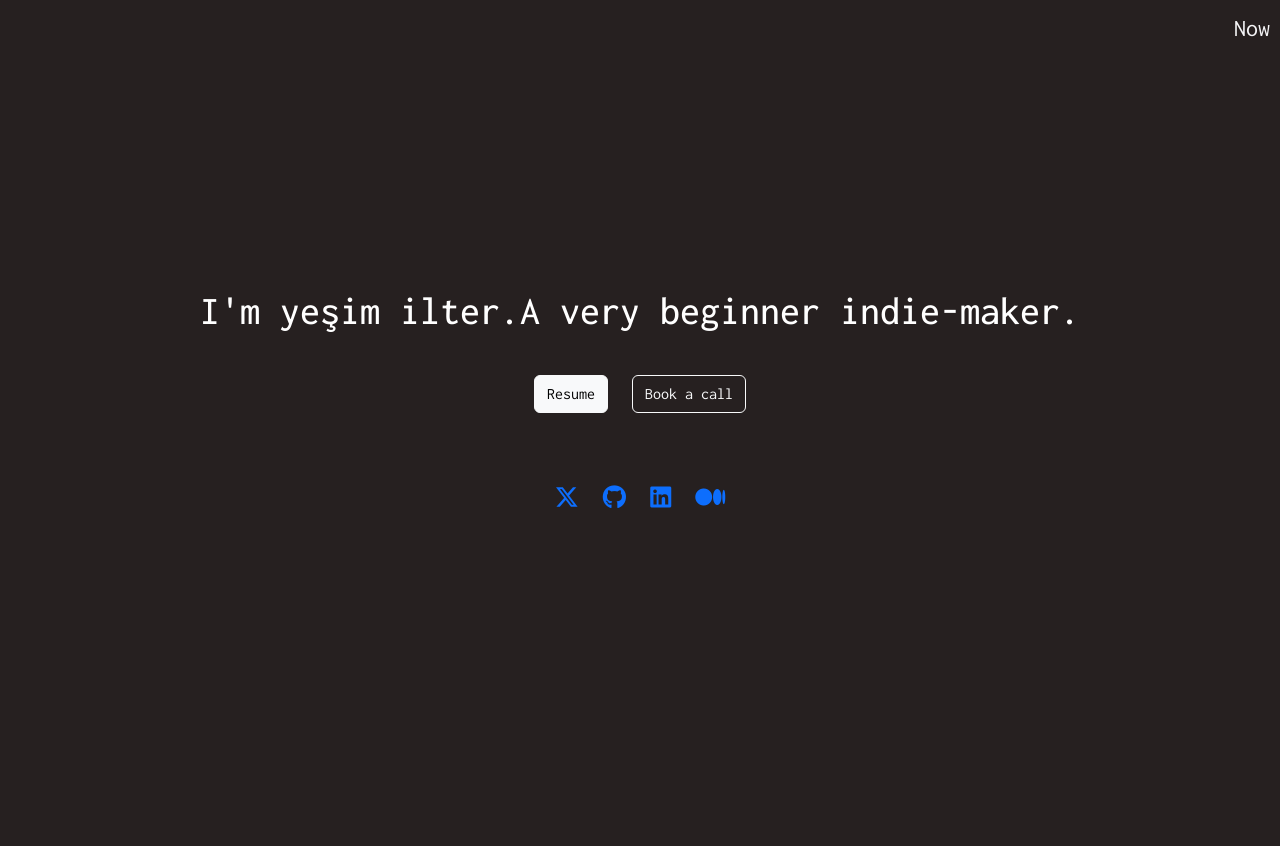
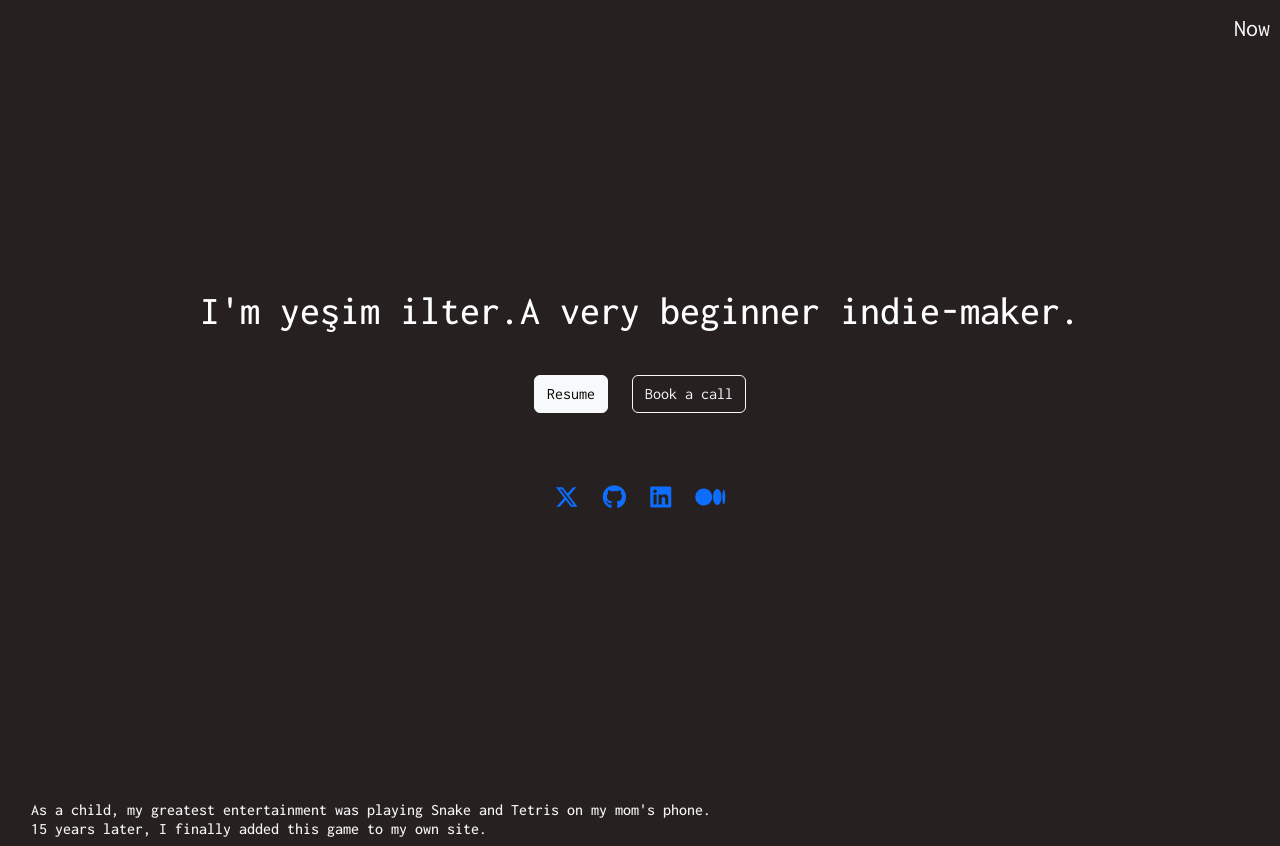
Before and after one commit to ysmltr/yesimilter, a plain HTML site: page index.html in a window 1280 px wide. Before the commit the page ends 800 px from the top, so only its background shows below. Drawn offline with nearby package versions, Linux system fonts and the light colour scheme.

Commit message:
try to add snake game

```diff
--- a/index.html
+++ b/index.html
@@ -30,6 +30,11 @@
     </div>
 
 
+        <div class="snake">
+            <h6 style="color: #f5f5f5; padding-left: 31px;">As a child, my greatest entertainment was playing Snake and Tetris on my mom's phone.<br>
+                15 years later, I finally added this game to my own site.</h6>
+        </div>
+
 
     <script src="https://cdn.jsdelivr.net/npm/bootstrap@5.3.3/dist/js/bootstrap.bundle.min.js" integrity="sha384-YvpcrYf0tY3lHB60NNkmXc5s9fDVZLESaAA55NDzOxhy9GkcIdslK1eN7N6jIeHz" crossorigin="anonymous"></script>
 
```
